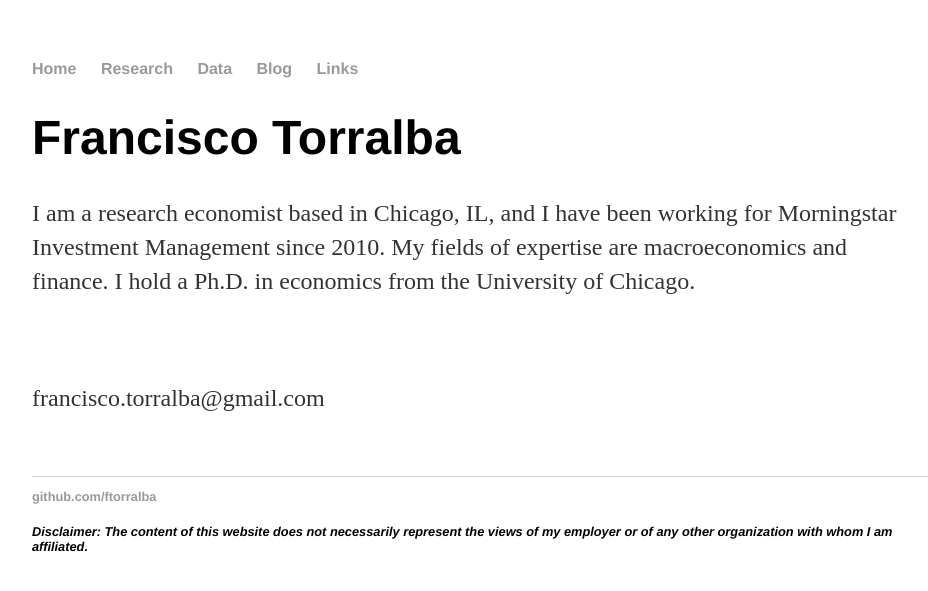
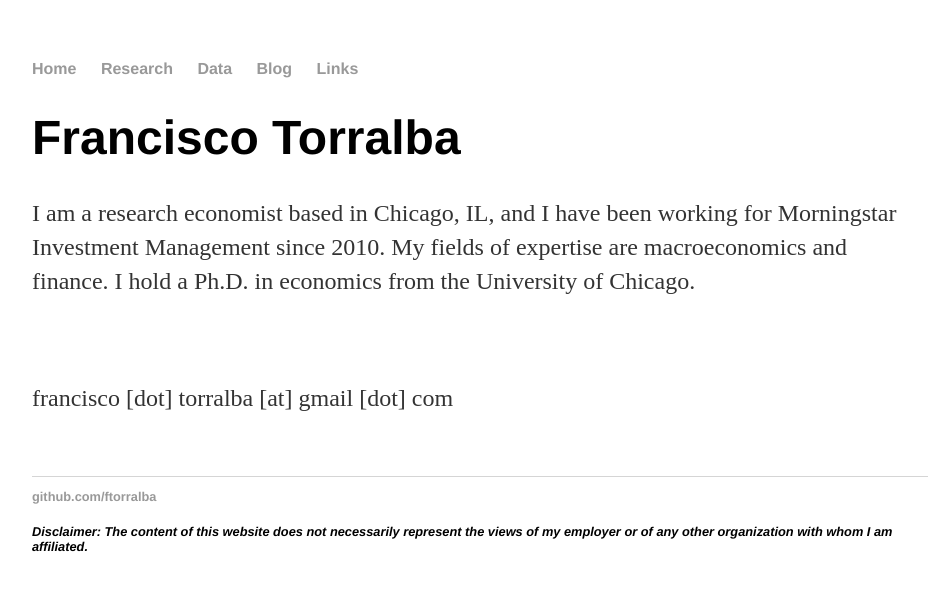
Before and after one commit to ftorralba/ftorralba.github.io, a Jekyll site: the page built from index.html, in a window 1280 px wide. Shown: the top 591 px of the page, without its empty margins (160-1088 px from the left). Built offline with Jekyll 4.4.1, drawn with Linux system fonts in a browser that asks for light colours.

Commit message:
Update index.html

```diff
--- a/index.html
+++ b/index.html
@@ -8,7 +8,7 @@ title: Francisco Torralba
 	are macroeconomics and finance. I hold a Ph.D. in economics from the University of Chicago.</p>
 	</br>
         </br>
-        <p>francisco.torralba@gmail.com</p>
+        <p>francisco [dot] torralba [at] gmail [dot] com</p>
         </br>
         </br>
         <!--  <i><small>Disclaimer: The content of this website does not necessarily represent the views of my employer or of any other
```
